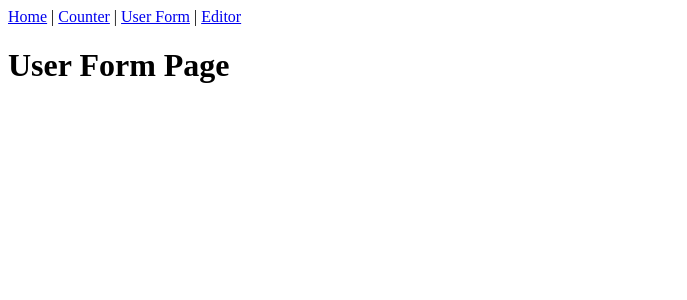
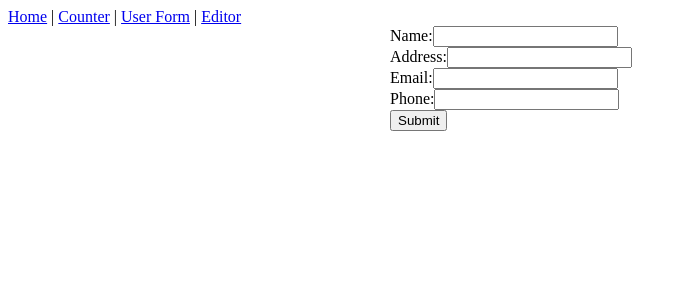
Before and after one commit to adarshbhatk/upliance-ai, a React (Vite) app: page /form in a window 1280 px wide. Shown: the top 300 px of the page, without its empty margins (0-687 px from the left). Built offline with nearby package versions, Linux system fonts and the light colour scheme; the HTML template or start-up script is replaced by a standard one.

Commit message:
Add UserForm component

```diff
--- a/src/App.tsx
+++ b/src/App.tsx
@@ -1,9 +1,9 @@
 import React from "react";
 import { Routes, Route, Link } from "react-router-dom";
 import Counter from "./components/Counter";
+import UserForm from "./components/UserForm"
 
 const Home = () => <h1>Home Page</h1>;
-const UserForm = () => <h1>User Form Page</h1>;
 const Editor = () => <h1>Rich Text Editor Page</h1>;
 
 function App() {
--- /dev/null
+++ b/src/components/UserForm.tsx
@@ -0,0 +1,41 @@
+import React, { useState } from "react";
+
+const UserForm: React.FC = () => {
+  const [formData, setFormData] = useState({
+    name: "",
+    address: "",
+    email: "",
+    phone: "",
+  });
+
+  const handleChange = (e: React.ChangeEvent<HTMLInputElement>) => {
+    setFormData({
+      ...formData,
+      [e.target.name]: e.target.value,
+    });
+  };
+
+  return (
+    <form style={{ maxWidth: "500px", margin: "0 auto" }}>
+      <div>
+        <label>Name:</label>
+        <input type="text" name="name" value={formData.name} onChange={handleChange} required />
+      </div>
+      <div>
+        <label>Address:</label>
+        <input type="text" name="address" value={formData.address} onChange={handleChange} required />
+      </div>
+      <div>
+        <label>Email:</label>
+        <input type="email" name="email" value={formData.email} onChange={handleChange} required />
+      </div>
+      <div>
+        <label>Phone:</label>
+        <input type="tel" name="phone" value={formData.phone} onChange={handleChange} required />
+      </div>
+      <button type="submit">Submit</button>
+    </form>
+  );
+};
+
+export default UserForm;
```
